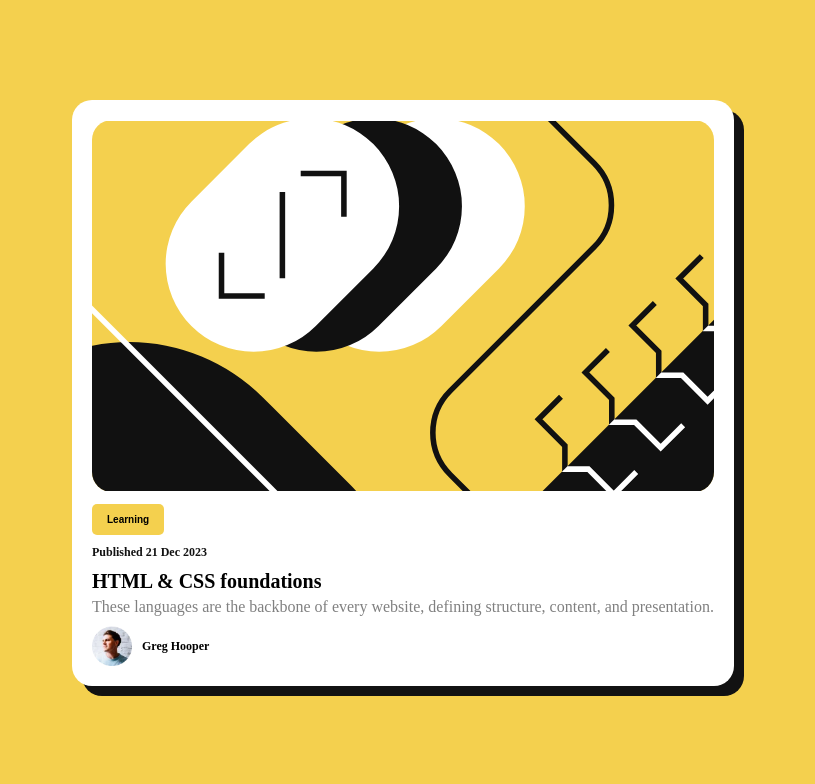
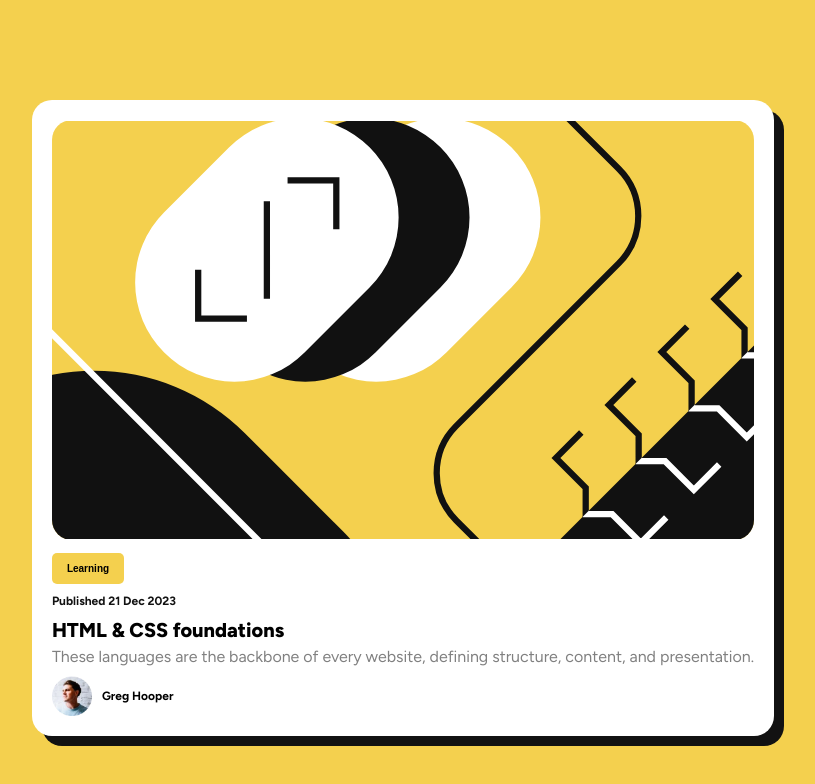
Before and after one commit to Frimpong04/blog-preview-card-solution, a plain HTML site: page index.html in a window 1280 px wide. Shown: the whole page, without its empty margins (237-1052 px from the left). Drawn offline with Linux system fonts and the light colour scheme.

Commit message:
add fonts

```diff
--- a/index.html
+++ b/index.html
@@ -6,6 +6,9 @@
     <title>Document</title>
     <link rel="stylesheet" href="./style.css">
     <link rel="icon" href="./assets/images/favicon-32x32.png" type="imgxe/x-icon">
+    <link rel="preconnect" href="https://fonts.googleapis.com">
+    <link rel="preconnect" href="https://fonts.gstatic.com" crossorigin>
+    <link href="https://fonts.googleapis.com/css2?family=Figtree:ital,wght@0,300..900;1,300..900&display=swap" rel="stylesheet">
 </head>
 <body>
     <div class="main-container">
--- a/style.css
+++ b/style.css
@@ -15,6 +15,7 @@ html {
 
 /* body styles */
 body {
+    font-family: "Figtree", sans-serif;
     background-color: var(--bg-color);
     display: flex;
     justify-content: center;
@@ -46,7 +47,7 @@ button {
     border: none;
     outline: none;
     font-size: 1rem;
-    font-weight: bold;
+    font-weight: 800;
     border-radius: 0.5rem;
 }
 
@@ -66,6 +67,7 @@ button {
 /* h1 styles */
 h1 {
     margin-bottom: 0.5rem;
+    font-weight: 800;
 }
 
 h1:hover {
@@ -94,3 +96,9 @@ span {
     font-weight: bold;
     font-size: 1.2rem;
 }
+
+@media  screen and (max-width: 375px) {
+    .main-container {
+        width: 90%;
+    }
+}
```
